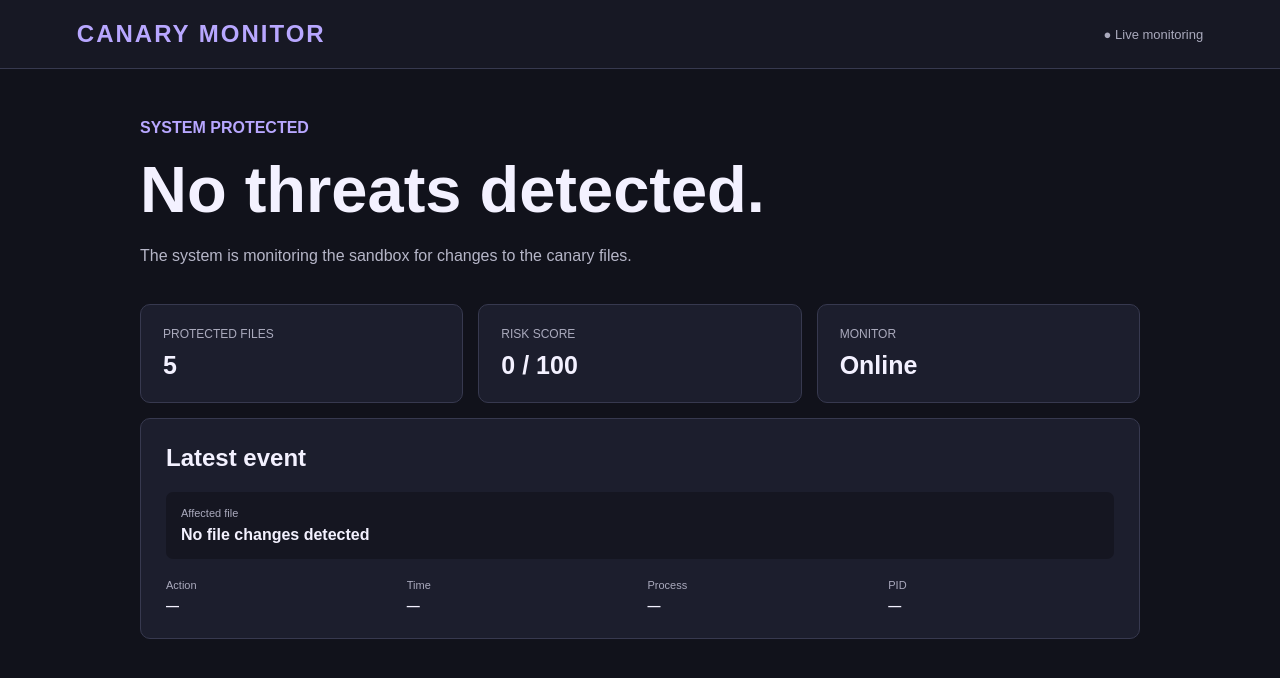
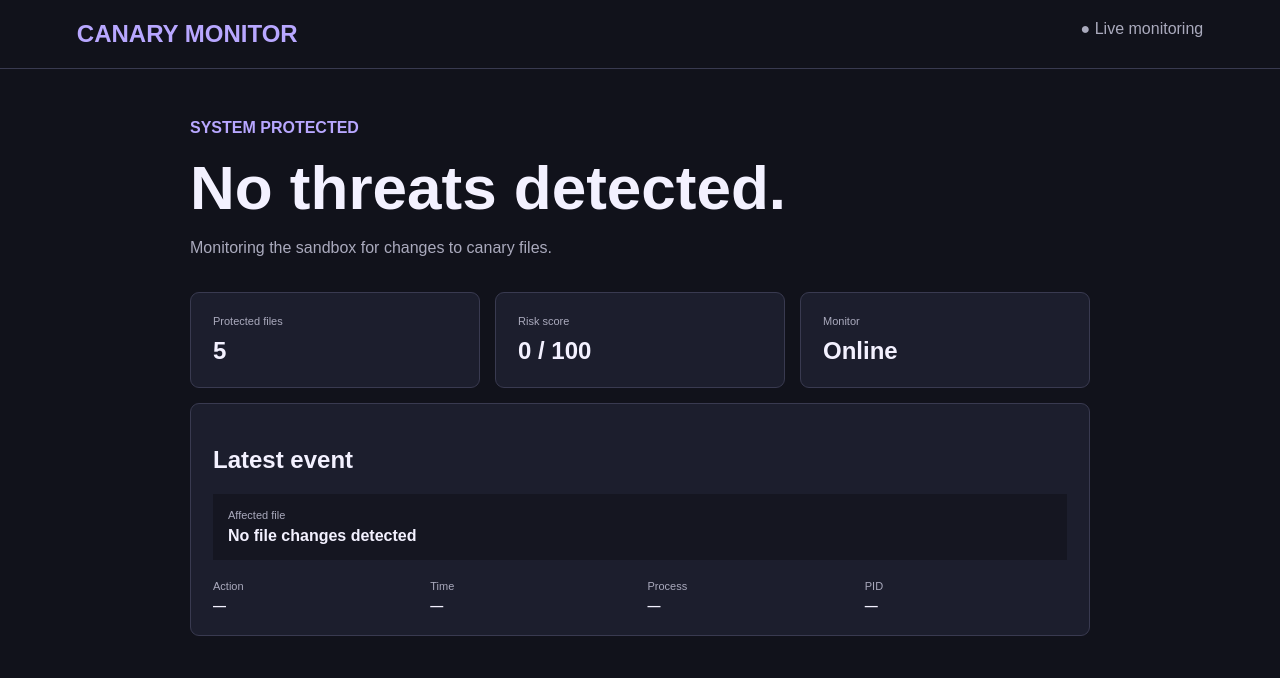
Before and after one commit to aditiinamdar9/hackathon-canary-monitor, a Flask app: page / in a window 1280 px wide. Shown: the top 678 px of the page. Run offline with Flask 3, Linux system fonts and the light colour scheme.

Commit message:
finalized dashboard

```diff
--- a/dashboard/app.py
+++ b/dashboard/app.py
@@ -3,7 +3,18 @@ from pathlib import Path
 from flask import Flask, jsonify, render_template
 
 PROJECT_ROOT = Path(__file__).resolve().parents[1]
-EVENTS_PATH = PROJECT_ROOT / "detection_engine" / "events.jsonl"
+
+EVENTS_PATH = (
+    PROJECT_ROOT
+    / "detection_engine"
+    / "events.jsonl"
+)
+
+INCIDENTS_PATH = (
+    PROJECT_ROOT
+    / "alerting"
+    / "incidents.log"
+)
 
 app = Flask(__name__)
 
@@ -31,15 +42,62 @@ def latest_event():
     if not EVENTS_PATH.exists():
         return None
 
-    lines = EVENTS_PATH.read_text(encoding="utf-8").splitlines()
+    try:
+        lines = EVENTS_PATH.read_text(
+            encoding="utf-8"
+        ).splitlines()
+    except OSError:
+        return None
 
     for line in reversed(lines):
         try:
             event = json.loads(line)
-            event["risk_score"] = calculate_risk(event)
+
+            if "risk_score" not in event:
+                event["risk_score"] = calculate_risk(event)
+
             return event
+
         except json.JSONDecodeError:
             continue
+
+    return None
+
+
+def latest_response(event):
+    if event is None or not INCIDENTS_PATH.exists():
+        return None
+
+    try:
+        lines = INCIDENTS_PATH.read_text(
+            encoding="utf-8"
+        ).splitlines()
+    except OSError:
+        return None
+
+    for line in reversed(lines):
+        try:
+            incident = json.loads(line)
+        except json.JSONDecodeError:
+            continue
+
+        correlated_event = incident.get(
+            "correlated_event",
+            {}
+        )
+
+        same_path = (
+            correlated_event.get("path")
+            == event.get("path")
+        )
+
+        same_time = (
+            correlated_event.get("detected_at")
+            == event.get("timestamp")
+        )
+
+        if same_path and same_time:
+            return incident.get("response")
 
     return None
 
@@ -56,12 +114,16 @@ def get_latest_event():
     if event is None:
         return jsonify({
             "status": "protected",
-            "event": None
+            "event": None,
+            "response": None
         })
+
+    response = latest_response(event)
 
     return jsonify({
         "status": "threat",
-        "event": event
+        "event": event,
+        "response": response
     })
 
 
--- a/dashboard/templates/index.html
+++ b/dashboard/templates/index.html
@@ -21,134 +21,90 @@
             padding: 20px 6%;
             display: flex;
             justify-content: space-between;
-            align-items: center;
-            border-bottom: 1px solid #37394f;
-            background: #171824;
+            border-bottom: 1px solid #393a50;
         }
 
         header h2 {
             margin: 0;
             color: #b8a7ff;
-            letter-spacing: 2px;
         }
 
-        header span {
+        header span,
+        .label,
+        p {
             color: #aaaabd;
-            font-size: 13px;
         }
 
         main {
-            width: min(1000px, 90%);
+            width: min(900px, 90%);
             margin: 50px auto;
         }
 
-        .status {
+        #status {
             color: #b8a7ff;
             font-weight: bold;
-            text-transform: uppercase;
         }
 
         h1 {
             margin: 15px 0;
-            font-size: clamp(42px, 7vw, 65px);
+            font-size: clamp(40px, 7vw, 62px);
         }
 
-        .description {
-            max-width: 650px;
-            color: #b6b6c8;
-            line-height: 1.6;
+        .cards,
+        .details {
+            display: grid;
+            gap: 15px;
         }
 
         .cards {
+            grid-template-columns: repeat(3, 1fr);
             margin-top: 35px;
-            display: grid;
-            grid-template-columns: repeat(3, 1fr);
-            gap: 15px;
         }
 
-        .card {
+        .details {
+            grid-template-columns: repeat(4, 1fr);
+            margin-top: 20px;
+        }
+
+        .card,
+        .event {
             padding: 22px;
-            border: 1px solid #37394f;
-            border-radius: 10px;
+            border: 1px solid #393a50;
+            border-radius: 9px;
             background: #1c1e2d;
         }
 
-        .card span {
+        .card strong,
+        .label,
+        .detail strong,
+        .detail span {
             display: block;
-            color: #aaaabd;
-            font-size: 12px;
-            text-transform: uppercase;
         }
 
         .card strong {
-            display: block;
             margin-top: 10px;
-            font-size: 25px;
+            font-size: 24px;
         }
 
         .event {
             margin-top: 15px;
-            padding: 25px;
-            border: 1px solid #37394f;
-            border-radius: 10px;
-            background: #1c1e2d;
-        }
-
-        .event-header {
-            display: flex;
-            justify-content: space-between;
-            align-items: center;
-        }
-
-        .event-header h2 {
-            margin: 0;
-        }
-
-        .risk {
-            padding: 6px 10px;
-            border-radius: 6px;
-            color: #b8a7ff;
-            background: #b8a7ff18;
-            font-size: 12px;
-            font-weight: bold;
         }
 
         .file {
-            margin-top: 20px;
+            margin-top: 18px;
             padding: 15px;
-            border-radius: 7px;
             background: #151621;
-        }
-
-        .file span,
-        .file strong {
-            display: block;
-        }
-
-        .file span {
-            color: #aaaabd;
-            font-size: 11px;
+            overflow-wrap: anywhere;
         }
 
         .file strong {
-            margin-top: 7px;
-            overflow-wrap: anywhere;
-        }
-
-        .details {
-            margin-top: 20px;
-            display: grid;
-            grid-template-columns: repeat(4, 1fr);
-            gap: 15px;
+            display: block;
+            margin-top: 6px;
         }
 
         .detail span,
-        .detail strong {
-            display: block;
-        }
-
-        .detail span {
-            margin-bottom: 7px;
+        .label {
+            margin-bottom: 6px;
             color: #aaaabd;
             font-size: 11px;
         }
@@ -158,17 +114,26 @@
             overflow-wrap: anywhere;
         }
 
-        .threat .status {
+        #frozen {
+            display: none;
+            margin-top: 20px;
+            padding: 14px;
+            border: 1px solid #b8a7ff;
+            border-radius: 7px;
+            color: #d9d0ff;
+            background: #b8a7ff12;
+            font-weight: bold;
+        }
+
+        .threat #status {
             color: #ff8098;
         }
 
-        .threat .risk {
-            color: #ff8098;
-            background: #ff809818;
-        }
+        @media (max-width: 700px) {
+            .cards {
+                grid-template-columns: 1fr;
+            }
 
-        @media (max-width: 700px) {
-            .cards,
             .details {
                 grid-template-columns: repeat(2, 1fr);
             }
@@ -183,42 +148,35 @@
     </header>
 
     <main id="dashboard">
-        <section>
-            <div id="status" class="status">System protected</div>
-
-            <h1 id="headline">No threats detected.</h1>
-
-            <p id="description" class="description">
-                The system is monitoring the sandbox for changes to the canary
-                files.
-            </p>
-        </section>
+        <div id="status">SYSTEM PROTECTED</div>
+        <h1 id="headline">No threats detected.</h1>
+        <p id="description">
+            Monitoring the sandbox for changes to canary files.
+        </p>
 
         <section class="cards">
             <div class="card">
-                <span>Protected files</span>
+                <span class="label">Protected files</span>
                 <strong>5</strong>
             </div>
 
             <div class="card">
-                <span>Risk score</span>
-                <strong id="risk-score">0 / 100</strong>
+                <span class="label">Risk score</span>
+                <strong id="risk">0 / 100</strong>
             </div>
 
             <div class="card">
-                <span>Monitor</span>
+                <span class="label">Monitor</span>
                 <strong>Online</strong>
             </div>
         </section>
 
         <section class="event">
-            <div class="event-header">
-                <h2 id="event-title">Latest event</h2>
-            </div>
+            <h2>Latest event</h2>
 
             <div class="file">
-                <span>Affected file</span>
-                <strong id="file-path">No file changes detected</strong>
+                <span class="label">Affected file</span>
+                <strong id="path">No file changes detected</strong>
             </div>
 
             <div class="details">
@@ -229,7 +187,7 @@
 
                 <div class="detail">
                     <span>Time</span>
-                    <strong id="timestamp">—</strong>
+                    <strong id="time">—</strong>
                 </div>
 
                 <div class="detail">
@@ -242,89 +200,67 @@
                     <strong id="pid">—</strong>
                 </div>
             </div>
+
+            <div id="frozen">✓ Process frozen successfully</div>
         </section>
     </main>
 
     <script>
-        function showProtected() {
-            const dashboard = document.getElementById("dashboard");
+        const get = id => document.getElementById(id);
 
-            dashboard.classList.remove("threat");
-
-            document.getElementById("status").textContent =
-                "System protected";
-
-            document.getElementById("headline").textContent =
-                "No threats detected.";
-
-            document.getElementById("description").textContent =
-                "The system is monitoring the sandbox for changes to the canary files.";
-
-            document.getElementById("risk-score").textContent =
-                "0 / 100";
-
-            document.getElementById("risk-label").textContent =
-                "Clear";
+        function protectedState() {
+            get("dashboard").classList.remove("threat");
+            get("status").textContent = "SYSTEM PROTECTED";
+            get("headline").textContent = "No threats detected.";
+            get("description").textContent =
+                "Monitoring the sandbox for changes to canary files.";
+            get("risk").textContent = "0 / 100";
+            get("path").textContent = "No file changes detected";
+            get("action").textContent = "—";
+            get("time").textContent = "—";
+            get("process").textContent = "—";
+            get("pid").textContent = "—";
+            get("frozen").style.display = "none";
         }
 
-        function showThreat(event) {
-            const dashboard = document.getElementById("dashboard");
-            const suspects = event.suspect_processes || [];
-            const suspect = suspects.length ? suspects[0] : {};
-            const risk = event.risk_score || 60;
+        function threatState(event, response) {
+            const suspect = (event.suspect_processes || [])[0] || {};
 
-            dashboard.classList.add("threat");
-
-            document.getElementById("status").textContent =
-                "Threat detected";
-
-            document.getElementById("headline").textContent =
-                "A canary file was changed.";
-
-            document.getElementById("description").textContent =
-                "The monitor confirmed that a protected file was modified.";
-
-            document.getElementById("risk-score").textContent =
-                risk + " / 100";
-
-            document.getElementById("event-title").textContent =
-                "Confirmed tampering";
-
-            document.getElementById("file-path").textContent =
-                event.path || "Unknown file";
-
-            document.getElementById("action").textContent =
-                event.action || "Unknown";
-
-            document.getElementById("timestamp").textContent =
-                event.timestamp
-                    ? new Date(event.timestamp).toLocaleTimeString()
-                    : "Unknown";
-
-            document.getElementById("process").textContent =
+            get("dashboard").classList.add("threat");
+            get("status").textContent = "THREAT DETECTED";
+            get("headline").textContent = "A canary file was changed.";
+            get("description").textContent =
+                "The monitor confirmed suspicious file activity.";
+            get("risk").textContent =
+                (event.risk_score || 60) + " / 100";
+            get("path").textContent = event.path || "Unknown";
+            get("action").textContent = event.action || "Unknown";
+            get("time").textContent = event.timestamp
+                ? new Date(event.timestamp).toLocaleTimeString()
+                : "Unknown";
+            get("process").textContent =
                 suspect.name || "Not identified";
-
-            document.getElementById("pid").textContent =
+            get("pid").textContent =
                 suspect.pid || "Not identified";
+            get("frozen").style.display =
+                response && response.success ? "block" : "none";
         }
 
-        async function updateDashboard() {
+        async function update() {
             try {
-                const response = await fetch("/api/latest-event");
-                const data = await response.json();
+                const result = await fetch("/api/latest-event");
+                const data = await result.json();
 
-                if (data.status === "threat" && data.event) {
-                    showThreat(data.event);
-                } else {
-                    showProtected();
-                }
-            } catch (error) {
-                console.log("Waiting for monitor...");
+                data.status === "threat" && data.event
+                    ? threatState(data.event, data.response)
+                    : protectedState();
+            } catch {
+                console.log("Waiting for backend");
             }
         }
 
-        updateDashboard();
-        setInterval(updateDashboard, 1000);
+        update();
+        setInterval(update, 1000);
     </script>
 </body>
 </html>
```
